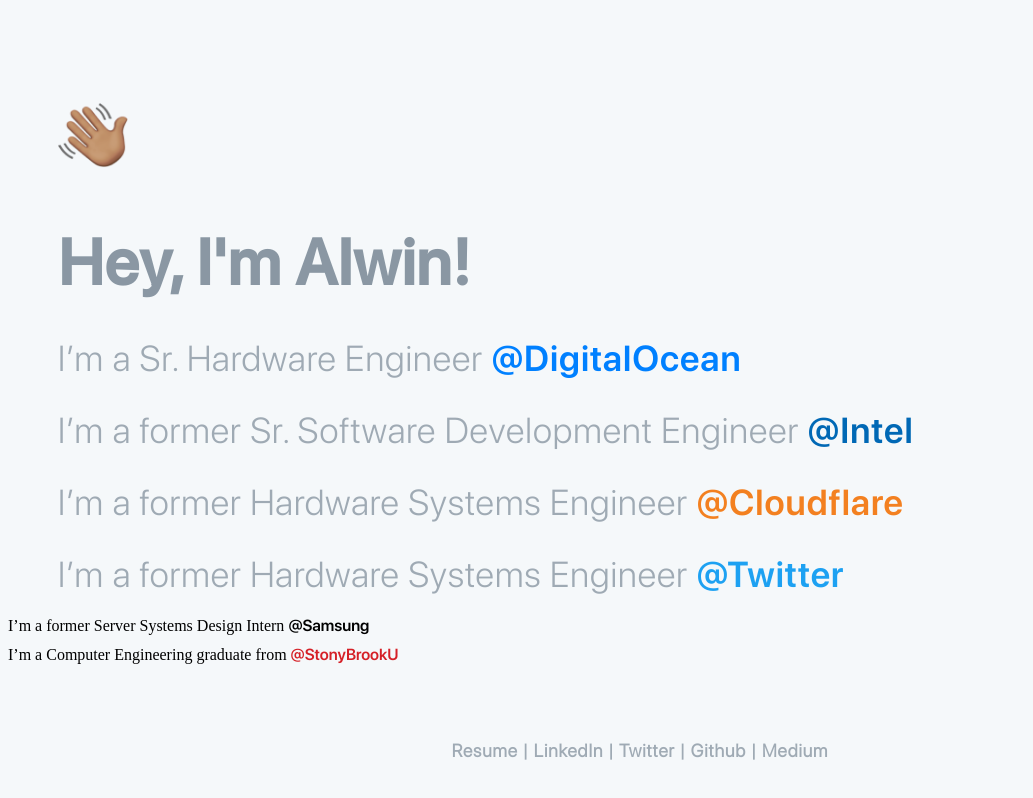
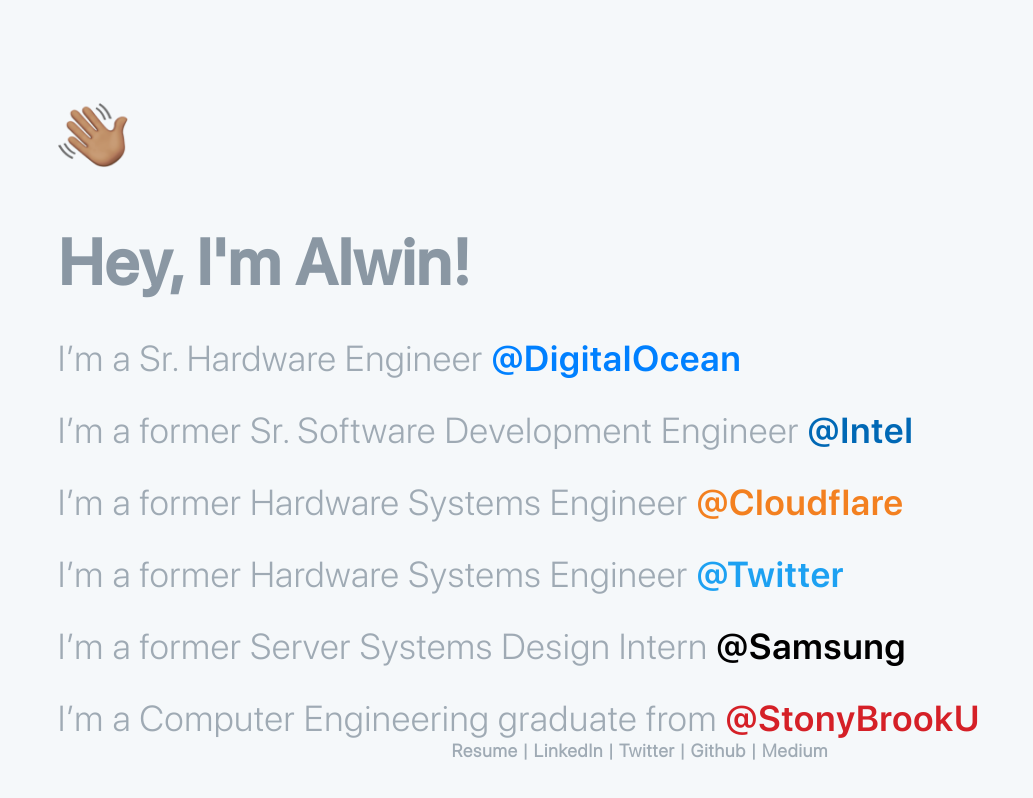
Before and after one commit to alwinj0seph/alwinj0seph.github.io, a plain HTML site: page index.html in a window 1280 px wide. Shown: the whole page, without its empty margins (0-1033 px from the left). Drawn offline with Linux system fonts and the light colour scheme.

Commit message:
Update index.html

```diff
--- a/index.html
+++ b/index.html
@@ -30,12 +30,12 @@
             <h6 align="left">
                 I’m a former Hardware Systems Engineer <a href="https://twitter.com/twitter"> <span class="twtr">@Twitter</span></a>
             </h6>
-            <h7 align="left">
+            <div class="h7" align="left">
                 I’m a former Server Systems Design Intern <a href="https://twitter.com/SamsungSemiUS"> <span class="sarc">@Samsung</span></a>
-            </h7>
-            <h8 align="left">
+            </div>
+            <div class="h8" align="left">
                 I’m a Computer Engineering graduate from <a href="https://twitter.com/StonyBrookU"> <span class="sbu">@StonyBrookU</span></a>
-            </h8>
+            </div>
         </form>
     </div>
 </div>
```
